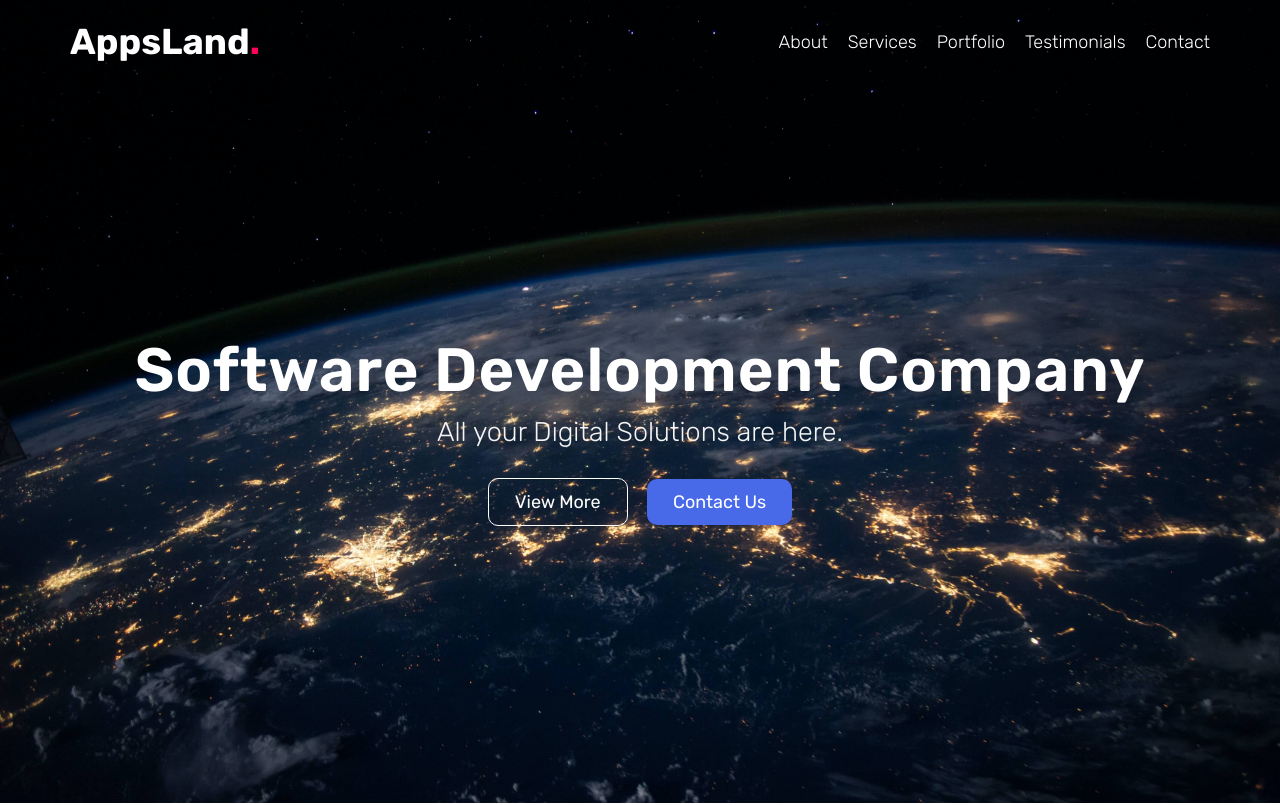
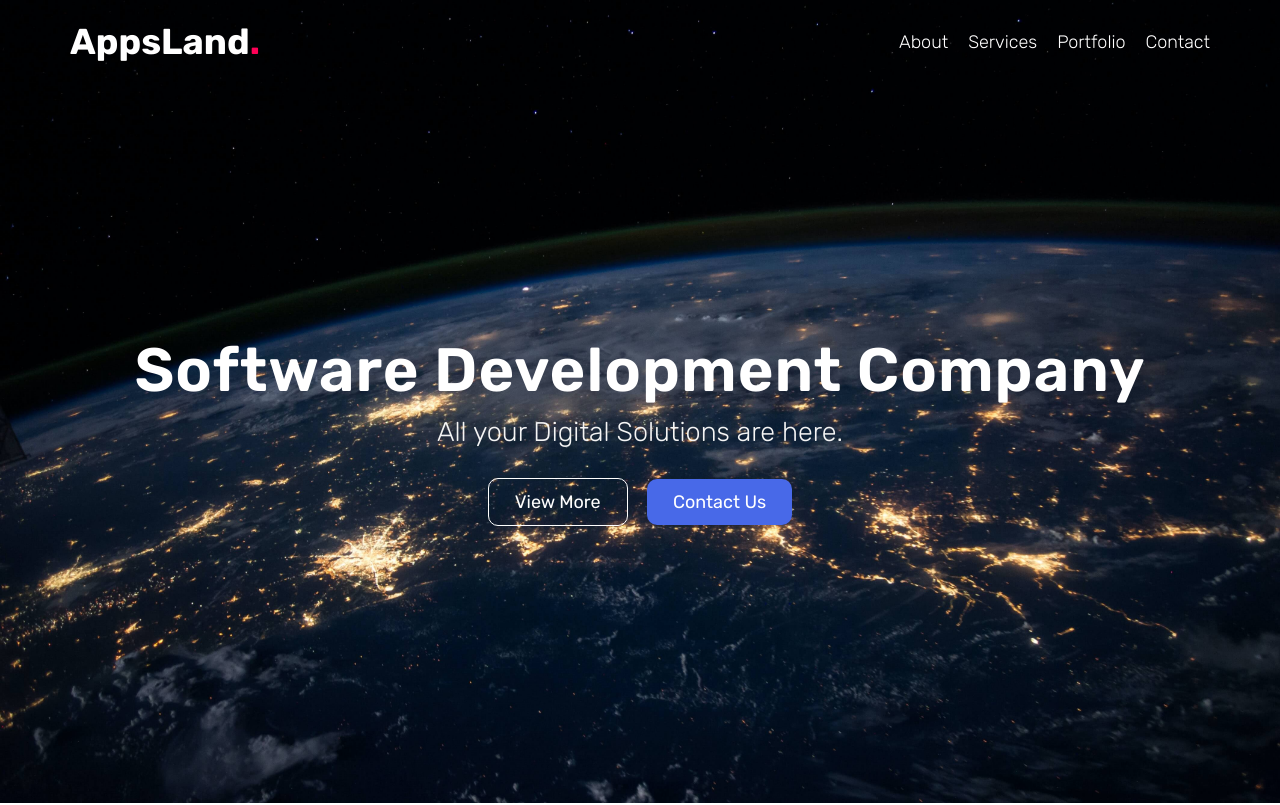
Before and after one commit to Abdullah-webdev/theappsland, a plain HTML site: page index.html in a window 1280 px wide. Shown: the top 805 px of the page. Drawn offline with nearby package versions, Linux system fonts and the light colour scheme.

Commit message:
removed_testimonial_link

```diff
--- a/index.html
+++ b/index.html
@@ -28,7 +28,7 @@
                     <li> <a href="#about">About</a></li>
                     <li> <a href="#services">Services</a></li>
                     <li> <a href="#portfolio">Portfolio</a></li>
-                    <li> <a href="#testimonials">Testimonials</a></li>
+                    <!-- <li> <a href="#testimonials">Testimonials</a></li> -->
                     <li> <a href="#contact">Contact</a></li>
                 </ul>
             </header>
```
